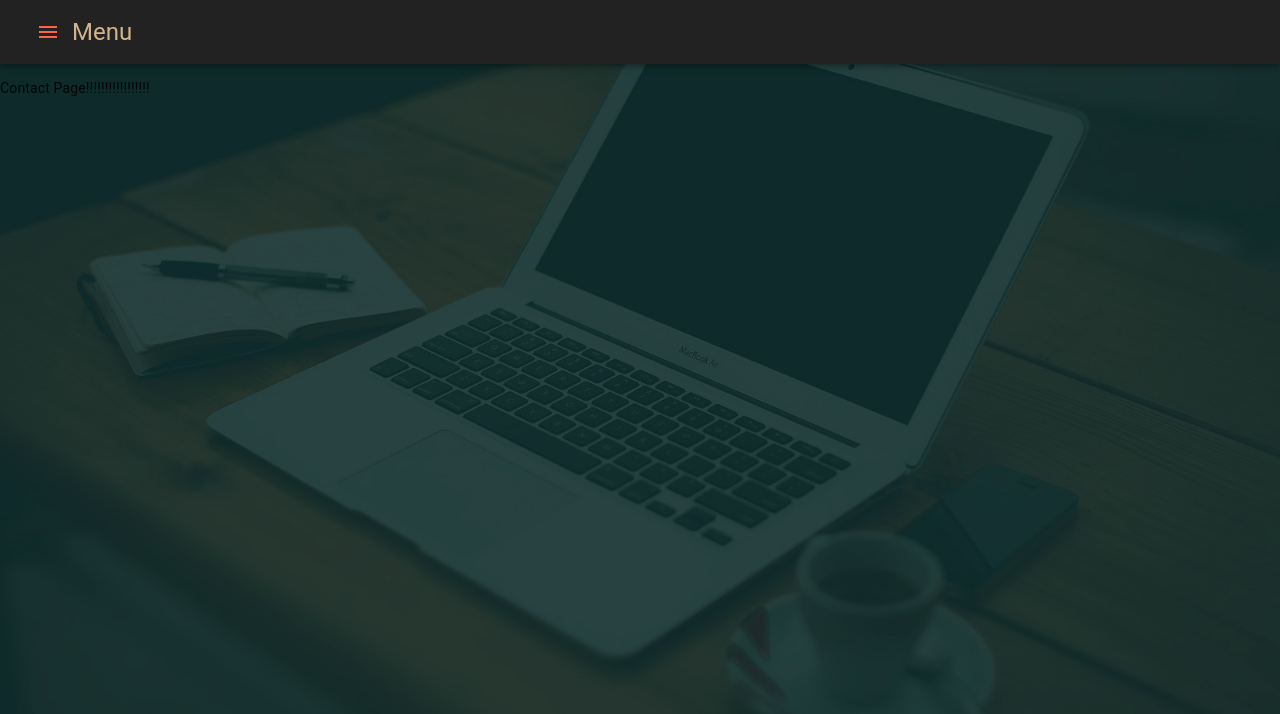
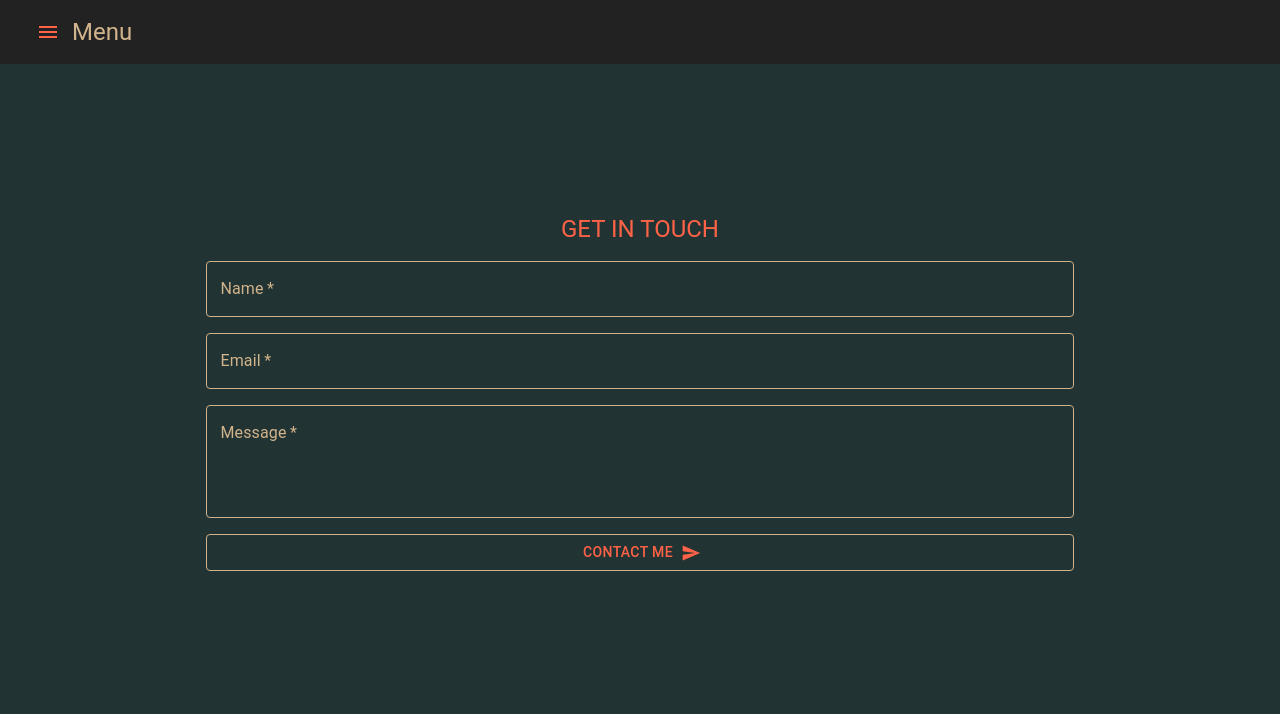
Before and after one commit to MedeirosRicardo/v1, a Gatsby site: page /contact in a window 1280 px wide. Shown: the top 714 px of the page. Built offline with nearby package versions, Linux system fonts and the light colour scheme; Gatsby itself is replaced by a stand-in of ours.

Commit message:
Contact page - done

```diff
--- a/gatsby-config.js
+++ b/gatsby-config.js
@@ -1,3 +1,7 @@
+const dotenv = require('dotenv');
+
+dotenv.config({ path: '.env' });
+
 module.exports = {
   siteMetadata: {
     title: `Ricardo.TO`,
--- a/package.json
+++ b/package.json
@@ -19,6 +19,9 @@
   "dependencies": {
     "@material-ui/core": "^4.11.2",
     "@material-ui/icons": "^4.11.2",
+    "@material-ui/lab": "^4.0.0-alpha.57",
+    "dotenv": "^8.2.0",
+    "emailjs-com": "^2.6.4",
     "gatsby": "^2.26.1",
     "gatsby-plugin-image": "^0.3.1",
     "gatsby-plugin-material-ui": "^2.1.10",
@@ -30,6 +33,7 @@
     "react": "^16.13.1",
     "react-dom": "^16.13.1",
     "react-helmet": "^6.1.0",
+    "react-hook-form": "^6.13.1",
     "react-particles-js": "^3.4.1",
     "react-typed": "^1.2.0"
   }
--- a/src/pages/contact.js
+++ b/src/pages/contact.js
@@ -1,9 +1,182 @@
-import React from 'react';
+import React, { useState } from "react";
+import { Controller, useForm } from "react-hook-form";
+import { makeStyles, withStyles } from "@material-ui/core/styles";
+import Box from "@material-ui/core/Box";
+import TextField from "@material-ui/core/TextField";
+import Typography from "@material-ui/core/Typography";
+import Grid from "@material-ui/core/Grid";
+import Button from "@material-ui/core/Button";
+import { Alert, AlertTitle } from '@material-ui/lab';
+import Send from "@material-ui/icons/Send";
+import emailjs from "emailjs-com";
 
-const ContactPage = () => {
+const useStyles = makeStyles((theme) => ({
+  contactContainer: {
+    justifyContent: "center",
+    alignItems: "center",
+    flexGrow: 1,
+    flexShrink: 0,
+    padding: 32,
+    background: "#233",
+  },
+  heading: {
+    color: "tomato",
+    textAlign: "center",
+    textTransform: "uppercase",
+    marginBottom: "1rem",
+  },
+  input: {
+    color: "#fff",
+  },
+  button: {
+    marginTop: "1rem",
+    color: "tomato",
+    borderColor: "tan",
+  },
+  field: {
+    margin: "1rem 0rem",
+  },
+}));
+
+const InputField = withStyles({
+  root: {
+    "& label.Mui-focused": {
+      color: "tomato",
+    },
+    "& label": {
+      color: "tan",
+    },
+    "& .MuiOutlinedInput-root": {
+      "& fieldset": {
+        borderColor: "tan",
+      },
+      "&:hover fieldset": {
+        borderColor: "tan",
+      },
+      "&.Mui-focused fieldset": {
+        color: "#fff",
+        borderColor: "tan",
+      },
+    },
+  },
+})(TextField);
+
+const defaultValues = {
+  name: "",
+  email: "",
+  message: ""
+};
+
+const Contact = () => {
+  const classes = useStyles();
+
+  const [ isSuccessfullySubmitted, setIsSuccessfullySubmitted ] = useState(false);
+
+  const { control, handleSubmit, errors, reset } = useForm({defaultValues});
+
+  const onSubmit = async values => {
+    const serviceID = process.env.GATSBY_SERVICE_ID;
+    const templateID = process.env.GATSBY_TEMPLATE_ID;
+    const userID = process.env.GATSBY_USER_ID;
+
+    emailjs.send(serviceID, templateID, values, userID)
+      .then(() => {
+        reset(defaultValues);
+        setIsSuccessfullySubmitted(true);
+      })
+      .catch(() => {
+        setIsSuccessfullySubmitted("error");
+      });
+    };
+
   return (
-    <p>Contact Page!!!!!!!!!!!!!!!!!</p>
+    <Grid container className={classes.contactContainer}>
+      <Grid container justify="center">
+        <form onSubmit={handleSubmit(onSubmit)}>
+          <Box>
+            <Typography variant="h5" className={classes.heading}>
+              Get In Touch
+            </Typography>
+            {isSuccessfullySubmitted === true && (
+              <Alert severity="success" className={classes.field} onClose={() => setIsSuccessfullySubmitted(false)}>
+                <AlertTitle>Success</AlertTitle>
+              Your message was successfully sent!
+              </Alert>
+            )}
+            {isSuccessfullySubmitted === "error" && (
+              <Alert severity="error" className={classes.field} onClose={() => setIsSuccessfullySubmitted(false)}>
+                <AlertTitle>Something went wrong</AlertTitle>
+              Your message was not sent. Please try again!
+              </Alert>
+            )}
+            <Controller
+              name="name"
+              as={
+                <InputField
+                  fullWidth={true}
+                  label="Name"
+                  variant="outlined"
+                  inputProps={{ className: classes.input }}
+                  required={true}
+                />
+              }
+              control={control}
+              defaultValue=""
+            />
+            <Controller
+              name="email"
+              as={
+                <InputField
+                  id="email"
+                  fullWidth={true}
+                  label="Email"
+                  variant="outlined"
+                  inputProps={{ className: classes.input }}
+                  className={classes.field}
+                  required={true}
+                  helperText={errors.email ? errors.email.message : null}
+                  error={errors.email ? true : false}
+                />
+              }
+              control={control}
+              defaultValue=""
+              rules={{
+                pattern: {
+                  value: /^[A-Z0-9._%+-]+@[A-Z0-9.-]+\.[A-Z]{2,4}$/i,
+                  message: 'Invalid email address'
+                }
+              }}
+            />
+            <Controller
+              name="message"
+              as={
+                <InputField
+                  fullWidth={true}
+                  label="Message"
+                  variant="outlined"
+                  multiline
+                  rows={4}
+                  inputProps={{ className: classes.input }}
+                  required={true}
+                />
+              }
+              control={control}
+              defaultValue=""
+            />
+            <Button
+              variant="outlined"
+              fullWidth={true}
+              endIcon={<Send />}
+              className={classes.button}
+              type="submit"
+            >
+              Contact Me
+            </Button>
+          </Box>
+        </form>
+      </Grid>
+    </Grid>
   );
-}
+};
 
-export default ContactPage;
+export default Contact;
--- a/src/pages/portfolio.js
+++ b/src/pages/portfolio.js
@@ -5,7 +5,6 @@ import Grid from "@material-ui/core/Grid";
 import Card from "@material-ui/core/Card";
 import CardActions from "@material-ui/core/CardActions";
 import CardContent from "@material-ui/core/CardContent";
-import CardMedia from "@material-ui/core/CardMedia";
 import Button from "@material-ui/core/Button";
 import Typography from "@material-ui/core/Typography";
 import GitHubIcon from '@material-ui/icons/GitHub';
```
Also changed, not shown: 1 other file.
